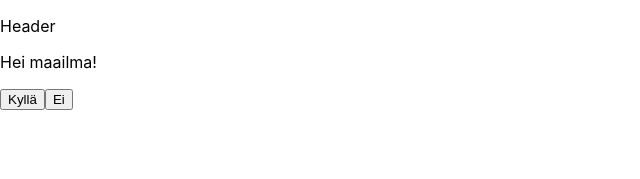
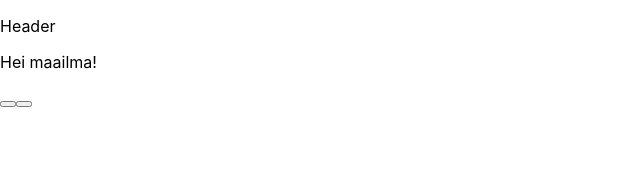
Before and after one commit to codento/react-workshop, a React (Create React App) app in the folder workshop/: page / in a window 1280 px wide. Shown: the top 179 px of the page, without its empty margins (0-640 px from the left). Built offline with nearby package versions, Linux system fonts and the light colour scheme.

Commit message:
edited button

```diff
--- a/workshop/src/Footer.js
+++ b/workshop/src/Footer.js
@@ -4,8 +4,8 @@ import Button from './Button';
 const Footer = () => {
   return (
     <div>
-      <Button text='Kyllä' />
-      <Button text='Ei' />
+      <Button content='Vasen' />
+      <Button content='Oikea' />
     </div>
   )
 }
```
